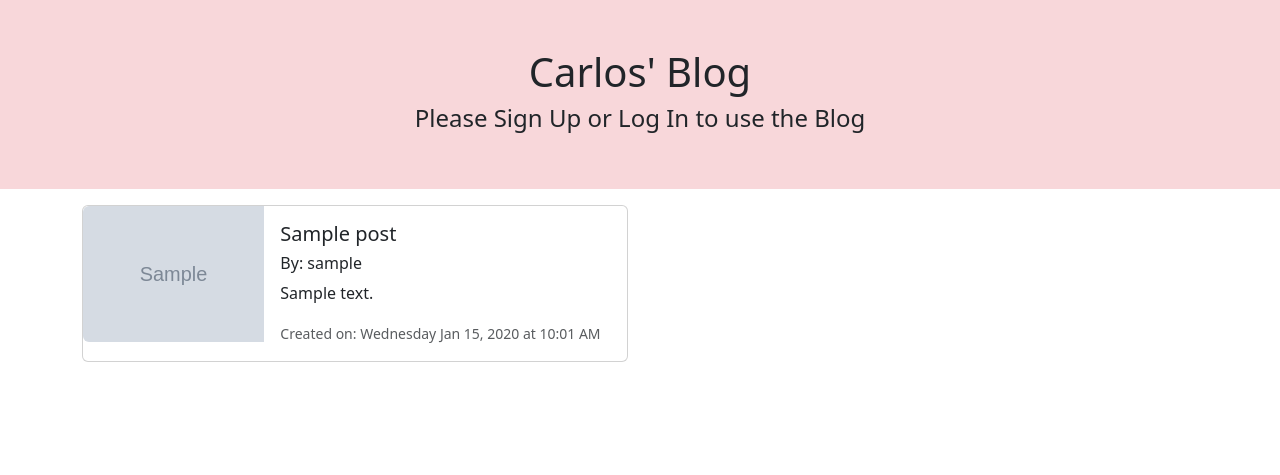
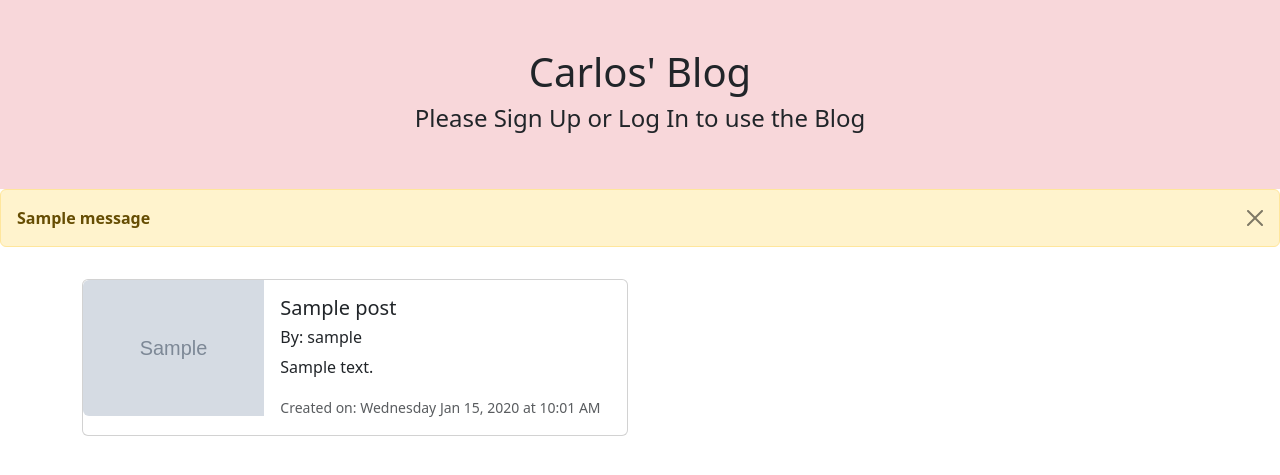
Before and after one commit to composercordero/intro_flask, a Flask app: page / in a window 1280 px wide. Shown: the part 56-531 px from the top of the page. Run offline with Flask 3, Linux system fonts and the light colour scheme; tables that the repository leaves empty hold one stand-in row (values such as "Sample post"); grey boxes marked "Sample" are stand-in pictures; one stand-in notice (Sample message) is shown.

Commit message:
flash and flash alerts

```diff
--- a/app/__init__.py
+++ b/app/__init__.py
@@ -19,6 +19,8 @@ migrate = Migrate(app, db)
 
 # Create an instance of LoginManager to handle authentication
 login = LoginManager(app)
+# customize login process - if not logged in, redirect to login page
+login.login_view = 'login'
 
 # import all of the routes from the routes files into the current package
 
--- a/app/routes.py
+++ b/app/routes.py
@@ -1,8 +1,8 @@
 from app import app, db
-from flask import render_template, redirect, url_for
+from flask import render_template, redirect, url_for, flash
 from app.forms import SignUpForm, LoginForm, PostForm
 from app.models import User, Post
-from flask_login import login_user, logout_user
+from flask_login import login_user, logout_user, login_required, current_user
 
 
 # Add a route
@@ -25,7 +25,7 @@ def signup():
         # Check User table to see if there are any users with username or email
         check_user = db.session.execute(db.select(User).where( (User.username==username) | (User.email==email) )).scalar()
         if check_user:
-            print('A user with that username/password already exists')
+            flash('A user with that username already exists')
             return redirect(url_for('signup'))
 
         # Create a new instance of the User class with data from form
@@ -33,7 +33,7 @@ def signup():
         # Add the new_user object to the database
         db.session.add(new_user)
         db.session.commit()
-
+        flash(f'{new_user.username} has been created')
         # Log the user in
         login_user(new_user)
 
@@ -46,8 +46,6 @@ def signup():
 def login():
     form = LoginForm()
     if form.validate_on_submit():
-        print('Valid')
-
         username = form.username.data
         password = form.password.data
         #Query the User table for a user with that username
@@ -56,11 +54,16 @@ def login():
         if user is not None and user.check_password(password):
             # Log the user in via login_user function
             login_user(user)
+            flash("You have successfully logged in")
             return redirect(url_for('index'))
+        else:
+            flash('Invalid username and/or password')
+            return redirect(url_for('login'))
 
     return render_template('login.html', form=form)
 
 @app.route('/create', methods=["GET", "POST"])
+@login_required
 def create_post():
     form = PostForm()
     if form.validate_on_submit():
@@ -72,14 +75,17 @@ def create_post():
 
         # Create a new post instance
 
-        new_post = Post(title=title, body=body, image_url=image_url, user_id=1)
+        new_post = Post(title=title, body=body, image_url=image_url, user_id = current_user.id)
         # Add that object to the database
         db.session.add(new_post)
         db.session.commit()
+
+        flash(f"{new_post.title} has been created")
         return redirect(url_for('index'))
     return render_template('create_post.html', form=form)
 
 @app.route('/logout')
 def logout():
     logout_user()
+    flash("You have successfully logged out")
     return redirect(url_for('index'))
--- /dev/null
+++ b/app/templates/alerts.html
@@ -0,0 +1,15 @@
+{% with messages = get_flashed_messages() %}
+    {% if messages %}
+
+    {%for message in messages %}
+
+    <div class="alert alert-warning alert-dismissible fade show" role="alert">
+        <strong>{{ message }}</strong>
+        <button type="button" class="btn-close" data-bs-dismiss="alert" aria-label="Close"></button>
+      </div>
+
+    {%endfor%}
+
+    {% endif%}
+
+{%endwith%}
--- a/app/templates/base.html
+++ b/app/templates/base.html
@@ -15,6 +15,12 @@
         <div class="col text-center">
             {% block header %}
             {% endblock header %}
+        </div>
+    </div>
+
+    <div class="row">
+        <div class="col">
+            {% include 'alerts.html' %}
         </div>
     </div>
 
```
Also changed, not shown: app.db.
